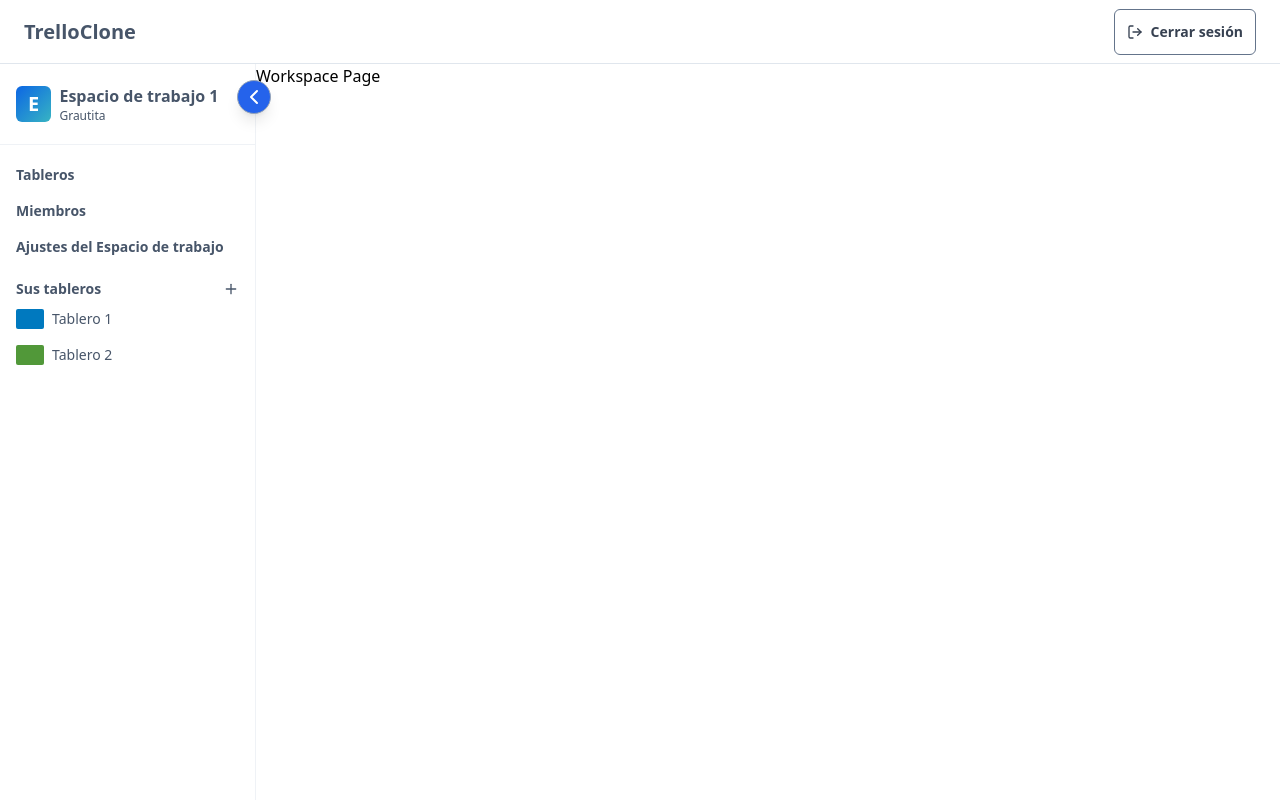
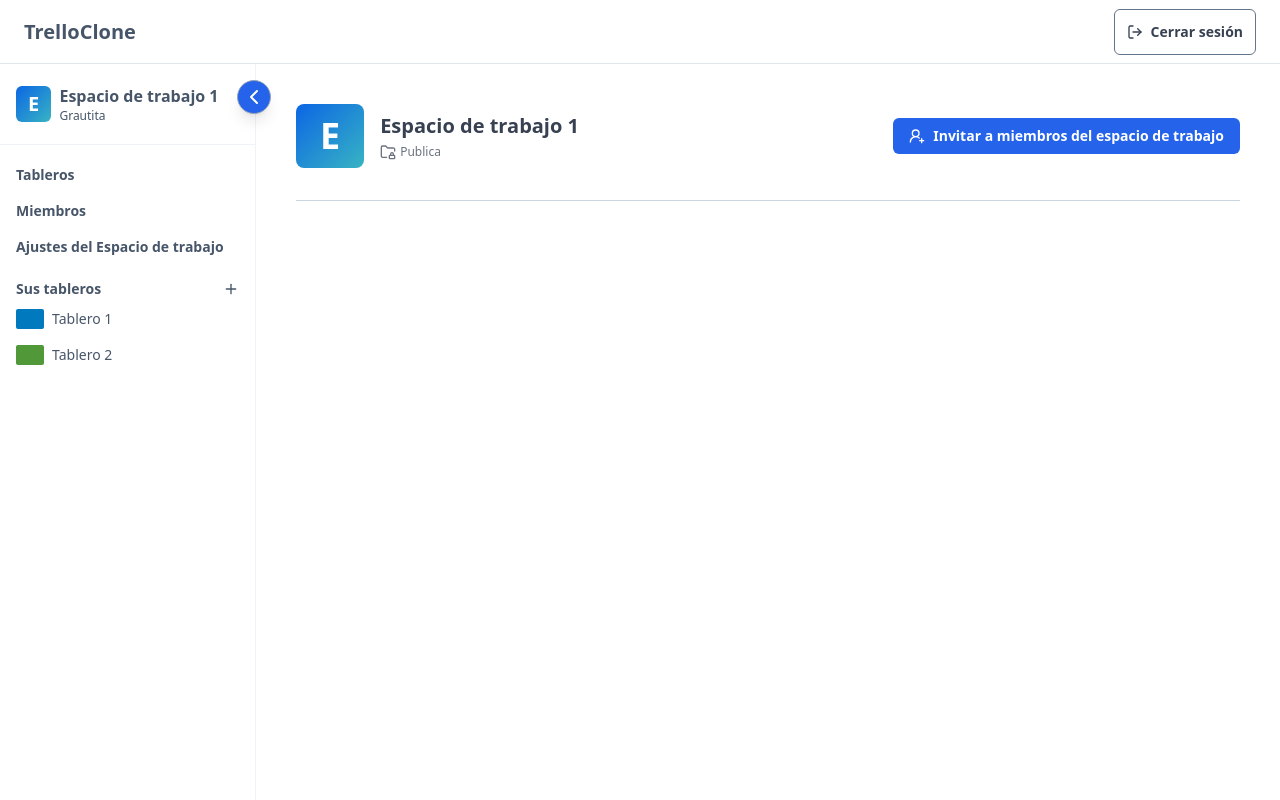
Before and after one commit to AlexisChebeste/trello-clone-ts, a React (Vite) app: page /w/1 in a window 1280 px wide. Built offline with nearby package versions, Linux system fonts and the light colour scheme.

Commit message:
workspaceInfo

```diff
--- a/src/components/Home/Boards.tsx
+++ b/src/components/Boards/Boards.tsx
@@ -1,9 +1,10 @@
 import {useRef, useState} from 'react';
 import ModalBoard from '../modals/ModalBoard';
-import CardBoard from './CardBoard';
+import CardBoard from '../Home/CardBoard';
 import { useWorkspace } from '../../hooks/useWorkspace';
-import { FolderLock, UserRound } from 'lucide-react';
+import { UserRound } from 'lucide-react';
 import { useParams } from 'react-router';
+import { WorkspaceInfo } from './WorkspaceInfo';
 
 export default function Boards() {
     const {idWorkspace} = useParams<{idWorkspace: string}>();
@@ -26,13 +27,9 @@ export default function Boards() {
 
     return(
         <div className="w-full flex flex-col gap-8">
-            <div className='flex gap-4 items-center border-b pb-8 border-b-slate-300'>
-                <div className={`py-3 px-6 ${workspace?.logo} rounded-lg text-white font-bold text-4xl`}>{workspace?.name[0].toUpperCase()}</div>
-                <div className='flex flex-col text-gray-700 gap-1'>
-                    <h1 className='text-xl font-semibold'>{workspace?.name }</h1>
-                    <p className='text-gray-500 text-xs flex gap-1 items-center'><FolderLock className='size-4'/>Publica</p>
-                </div>
-            </div>
+            {workspace &&
+                <WorkspaceInfo logo={workspace.logo} name={workspace.name} description={workspace.description}/>
+            }
 
             <article className='flex flex-col gap-4'>
                 <div className='flex gap-2 items-center'>
--- /dev/null
+++ b/src/components/Boards/WorkspaceInfo.tsx
@@ -0,0 +1,29 @@
+import { FolderLock } from "lucide-react";
+
+interface WorkspaceInfoProps{
+    logo: string;
+    name: string;
+    children?: React.ReactNode;
+    description?: string;
+}
+
+export function WorkspaceInfo({logo,name, description, children} : WorkspaceInfoProps){
+    return(
+    <div className='flex  flex-col lg:flex-row lg:justify-between lg:items-center border-b gap-4 border-b-slate-300 pb-8'>
+        <div className="flex flex-col gap-4">
+            <div className="flex gap-4 items-center ">
+                <div className={`py-3 px-6 ${logo} rounded-lg text-white font-bold text-4xl`}>{name[0].toUpperCase()}</div>
+                <div className='flex flex-col text-gray-700 gap-1'>
+                    <h1 className='text-xl font-semibold'>{name }</h1>
+                    <p className='text-gray-500 text-xs flex gap-1 items-center'><FolderLock className='size-4'/>Publica</p>
+                </div>
+            </div>
+            {description && <p>{description}</p>}
+        </div>
+
+
+        {children}
+    </div>
+
+    )
+}
--- a/src/components/Home/CardBoard.tsx
+++ b/src/components/Home/CardBoard.tsx
@@ -10,7 +10,7 @@ export default function CardBoard({ board}: CardBoardProps) {
   const {setColor} = useColor();
   return (
     <Link
-      to={`/b/${board.id}/${board.name}`}
+      to={`/b/${board.id}/${board.name.replace(/ /g,'-')}`}
       onClick={() => setColor(board.color || '')}
       className={`w-full ${board.color}   text-white rounded p-4 h-24 hover:scale-105 transition-all ease-in-out duration-200 mb-5`}
     >
--- a/src/pages/Workspace/Home.tsx
+++ b/src/pages/Workspace/Home.tsx
@@ -1,5 +1,5 @@
 import AsideWorkspace from "../../components/Home/AsideWorkspace";
-import Boards from "../../components/Home/Boards";
+import Boards from "../../components/Boards/Boards";
 import { X } from "lucide-react";
 
 interface HomeProps {
--- a/src/pages/Workspace/WorkspacePage.tsx
+++ b/src/pages/Workspace/WorkspacePage.tsx
@@ -1,7 +1,25 @@
+import { useParams } from "react-router";
+import { WorkspaceInfo } from "../../components/Boards/WorkspaceInfo";
+import { useWorkspace } from "../../hooks/useWorkspace";
+import { UserRoundPlus } from "lucide-react";
 
 export default function WorkspacePage() {
+    const {idWorkspace} = useParams<{idWorkspace: string}>();
+    const {workspaces} = useWorkspace();
+    const workspace = workspaces.find((workspace) => workspace.id === idWorkspace);
 
     return(
-        <div>Workspace Page</div>
+        <div className="p-10">
+            {workspace &&
+                <WorkspaceInfo logo={workspace.logo} name={workspace.name} description={workspace.description}>
+                    <button className="text-sm bg-blue-600 text-white px-4 py-2 rounded-md flex items-center font-semibold w-max hover:bg-blue-700 transition-colors duration-200">
+                        <UserRoundPlus  className="mr-2 size-4"/>
+                        Invitar a miembros del espacio de trabajo
+                    </button>
+                </WorkspaceInfo>
+            }
+
+        </div>
+
     )
 }
--- a/src/types/index.ts
+++ b/src/types/index.ts
@@ -8,7 +8,7 @@ export interface User {
   export interface Workspace {
     id: string;
     name: string;
-    logo?: string;
+    logo: string;
     description?: string;
     boards: Board[];
   }
```
